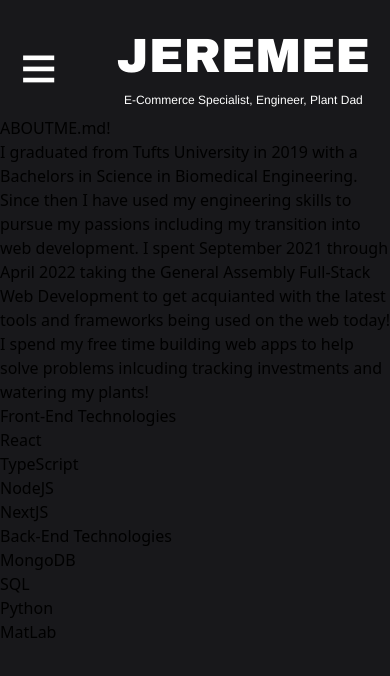
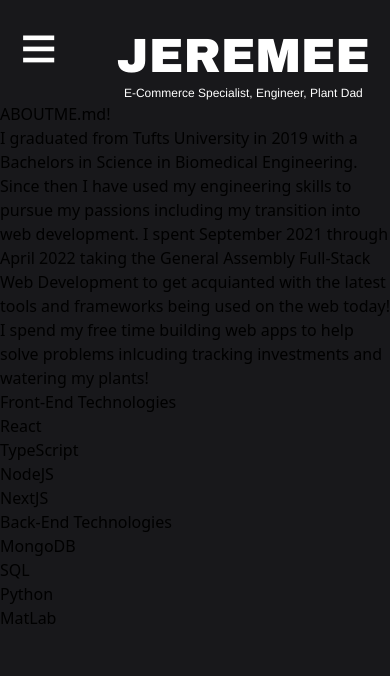
Before and after one commit to JLB2137/personal-site, a Next.js app: page /about in a window 390 px wide. Shown: the top 676 px of the page. Built offline with nearby package versions, Linux system fonts and the light colour scheme.

Commit message:
nav css adjustments for mobile

```diff
--- a/components/nav.tsx
+++ b/components/nav.tsx
@@ -58,7 +58,7 @@
                 <div data-ison={!props.navOpen} id='hamburgerSwitch' className='sm:col-span-1'>
                     <motion.div initial="visible" animate={fadeInCheck()} variants={fadeIn} transition={hamburgerSpring()}>
                         <div className='justify-start text-white font-bold'>
-                            <button className='hover:text-neutral-500 text-6xl sm:text-6xl' onClick={()=> setDropdown()}>≡</button>
+                            <button className='hover:text-neutral-500 text-6xl sm:-mt-5 sm:text-6xl' onClick={()=> setDropdown()}>≡</button>
                         </div>
                     </motion.div>
                 </div>
```
